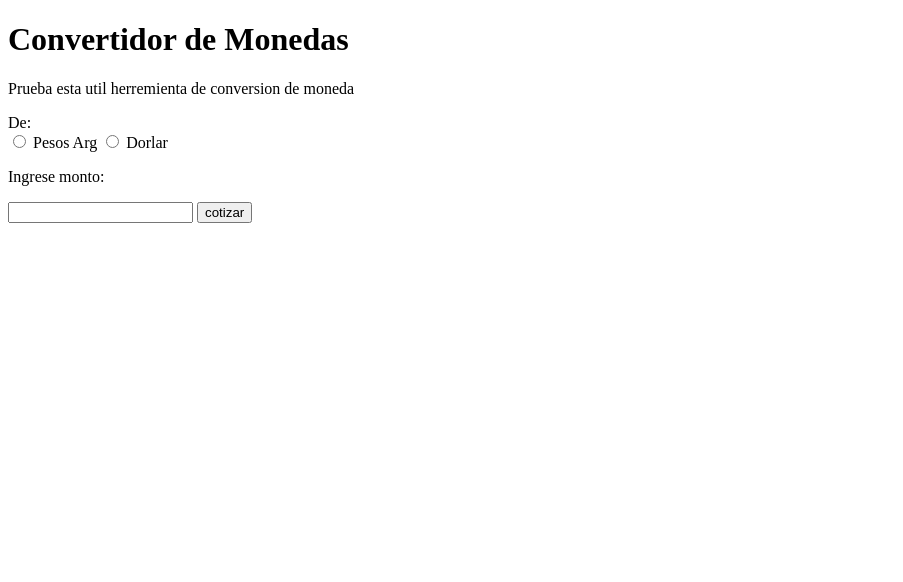
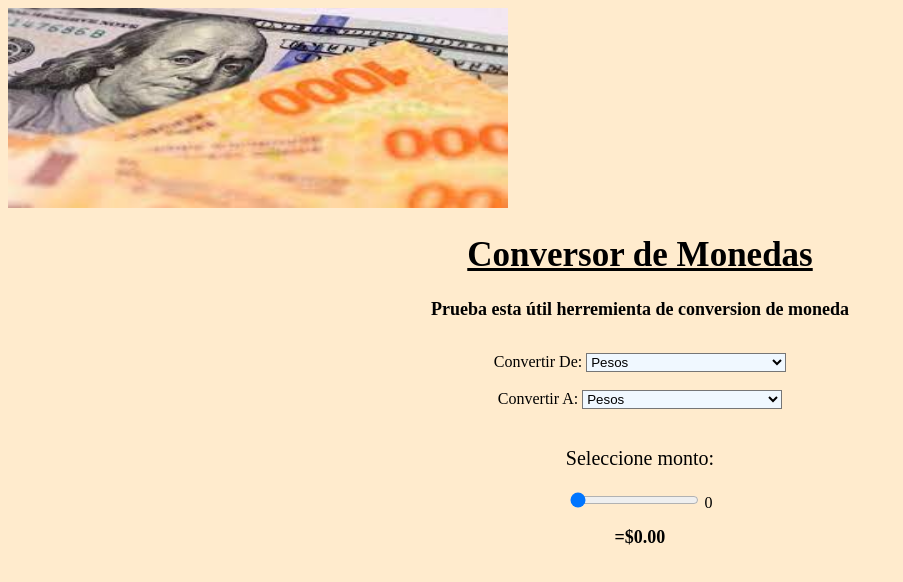
Before and after one commit to MariaCeleTapia/proyectojsmariatapia, a plain HTML site: page index.html in a window 1280 px wide. Shown: the whole page, without its empty margins (0-903 px from the left). Drawn offline with Linux system fonts and the light colour scheme.

Commit message:
cambio de style.css

```diff
--- a/JS/script.js
+++ b/JS/script.js
@@ -1,10 +1,41 @@
 function convertir() {
-    var valore = parseInt(document.getElementById("valor").value);
-    var resultado = 0;
-    var Pesos Arg = 214;
-    var Dolar = 1;
-    if (document.getElementById("uno").checked){
-        resultado = valore /
+    var valor=parseFloat(document.getElementById("cantidad").value);
+    document.getElementById("valor").innerHTML=valor
+    var de=document.getElementById("de").value;
+    var a=document.getElementById("a").value;
+
+    var dolar=213.77;
+    var euro=233.33;
+    resultado=0;
+    //Peso a Dolar
+    if(de==1&&a==2)
+    {
+        resultado=valor/dolar;
     }
+    //Peso a Euro
 
+    else if(de==1&&a==3)
+    {
+        resultado=valor/euro;
+    }
+    //Dolar a Peso
+    else if(de==2&&a==1)
+    {
+        resultado=valor/dolar;
+    }
+    //Dolar a Euro
+    else if(de==2&&a==3)
+    {
+        resultado=dolar/euro;
+    }
+    //Euro a Pesos
+    else if(de==3&&a==1)
+    {
+        resultado=valor/euro;
+    }
+    // peso a peso, dolar a dolar y euro a euro
+    else{
+        resultado=valor;
+    }
+    document.getElementById("resultado").innerHTML="resultado: $"+resultado.toFixed(2);
 }
--- a/css/style.css
+++ b/css/style.css
@@ -0,0 +1,26 @@
+*{
+    background-color: blanchedalmond;
+}
+
+h1{
+    text-align: center;
+    font-size: 35px;
+    text-decoration:underline
+}
+.formulario{
+    text-align: center;
+}
+#de{
+    background-color: aliceblue;
+    width: 200px;
+}
+#a{
+    background-color: aliceblue;
+    width: 200px;
+}
+h2{
+    font-size: 18px;
+}
+p{
+    font-size: 20px;
+}
--- a/index.html
+++ b/index.html
@@ -5,24 +5,35 @@
     <meta http-equiv="X-UA-Compatible" content="IE=edge">
     <meta name="viewport" content="width=device-width, initial-scale=1.0">
     <title>Casa de Cambio</title>
+    <script src="js/script.js"></script>
+    <link rel="stylesheet" href="./css/style.css">
 </head>
 <body>
-    <h1>Convertidor de Monedas</h1>
+    <img width="500" height="200" src="./imag/imagen1.jpg" alt="">
+    <h1>Conversor de Monedas</h1>
     <form class="formulario">
-        <p> Prueba esta util herremienta de conversion de moneda </p>
-        <label for="Cambio"></label> De: <br>
-        <input type="radio" name="cambio" id="uno"> Pesos Arg
-        <input type="radio" name="cambio" id="dos"> Dorlar
+        <h2> Prueba esta útil herremienta de conversion de moneda </h2><br>
 
-        <p> Ingrese monto:</p>
-        <input type="number" id="valor" min]="1" max="1000000">
-        <input type="button" id="cotizador" value="cotizar" onclick="">
+        Convertir De:
+        <select id="de" onchange="convertir()">
+            <option value="1">Pesos</option>
+            <option value="2">Dolar</option>
+            <option value="3">Euro</option>
+        </select> <br><br>
+        Convertir A:
+        <select id="a" onchange="convertir()">
+            <option value="1">Pesos</option>
+            <option value="2">Dolar</option>
+            <option value="3">Euro</option>
+        </select> <br><br>
+        <p>Seleccione monto:</p>
+        <input type="range" id="cantidad" min="0" max="10000" value="0" onchange="convertir()">
+        <span id="valor">0</span>
+
+        <h2 id="resultado">=$0.00</h2>
     </form>
 
 
 
-
-    <script src="js/script.js"></script>
-
 </body>
 </html>
```
Also changed, not shown: imag/imagen1.jpg (added).
